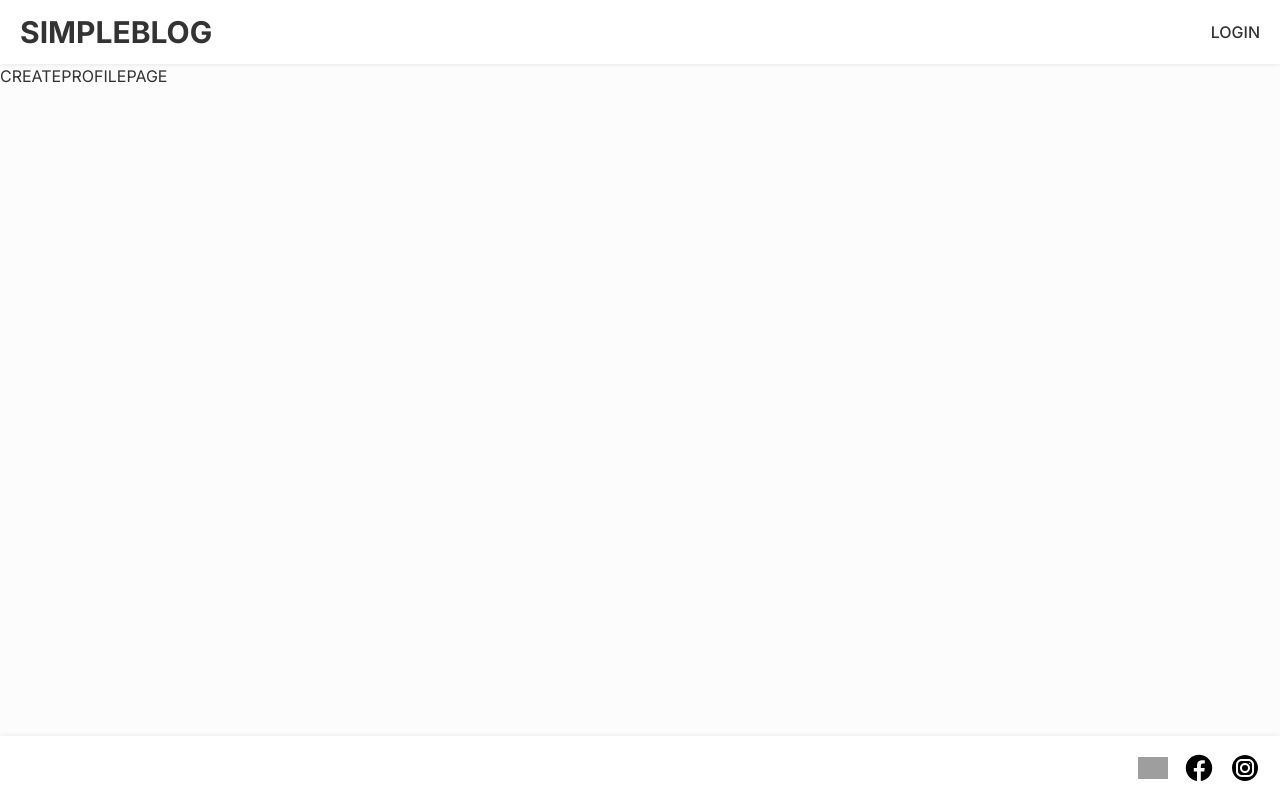
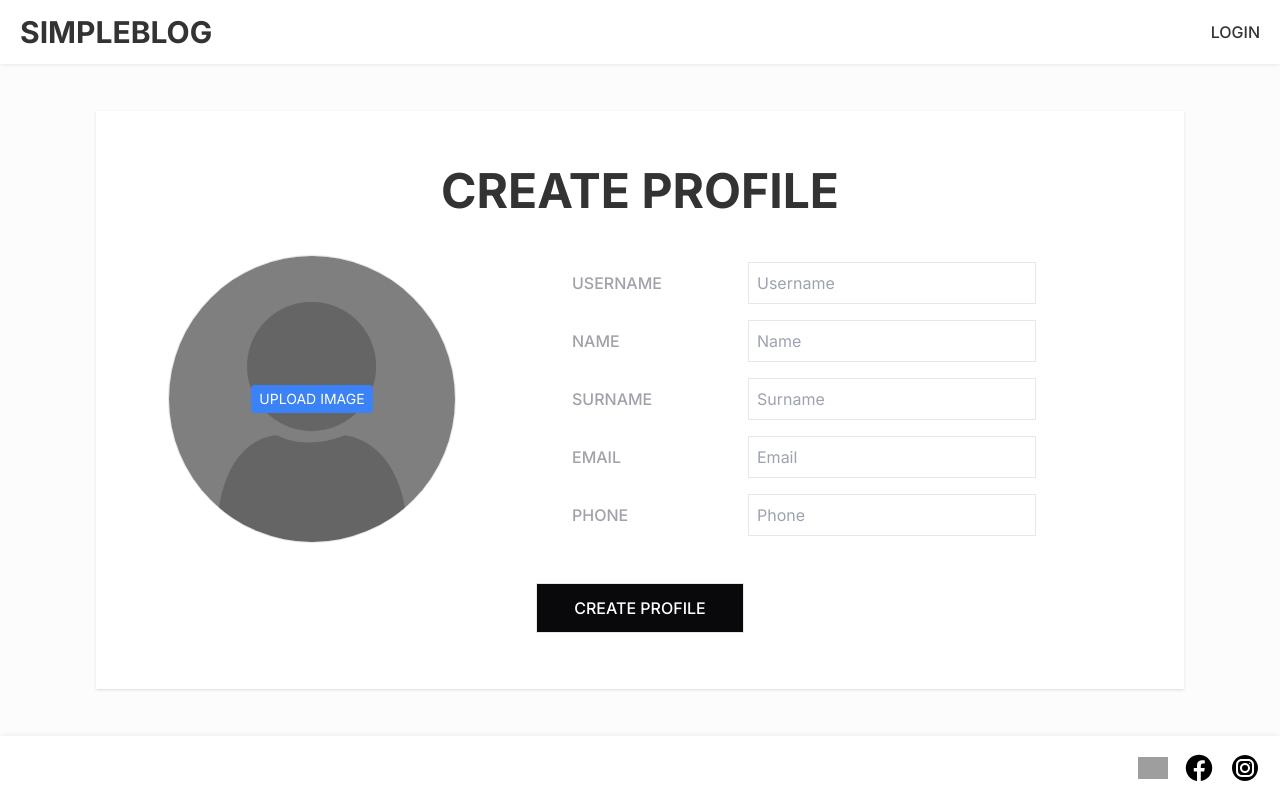
Before and after one commit to Patchnida/simpleblog, a Next.js app: page /createProfile in a window 1280 px wide. Built offline with nearby package versions, Linux system fonts and the light colour scheme; grey boxes are pictures that could not be loaded.

Commit message:
update createProfile Page

```diff
--- a/src/app/createProfile/page.js
+++ b/src/app/createProfile/page.js
@@ -1,6 +1,12 @@
+import CreateProfileForm from "@/components/createProfileForm/createProfileForm";
+
 const CreateProfilePage = () => {
   return (
-    <div>CreateProfilePage</div>
+    <div className="flex w-full justify-center items-center">
+      <div className="w-full flex justify-center items-center px-2 sm:px-5 md:px-10 lg:px-24">
+      <CreateProfileForm />
+      </div>
+    </div>
   )
 }
 
--- /dev/null
+++ b/src/components/createProfileForm/createProfileForm.js
@@ -0,0 +1,107 @@
+"use client"
+
+import Image from "next/image";
+import Link from "next/link";
+import { useState } from "react";
+
+const CreateProfileForm = (e) => {
+    const [image, setImage] = useState(null);
+
+    const handleImageChange = (e) => {
+        const file = e.target.files[0];
+        if (file) {
+            const imageUrl = URL.createObjectURL(file);
+            setImage(imageUrl);
+        }
+    }
+
+
+
+
+  return (
+    <div className="w-full min-w-80 flex justify-center items-center bg-white shadow p-4">
+            <div className="flex flex-col w-full gap-6 py-4 md:gap-10 lg:gap-10 md:py-10" >
+                <h1 className="text-2xl md:text-5xl font-bold text-center">Create Profile</h1>
+
+                <div className="flex flex-col lg:flex-row justify-center items-center gap-4 md:gap-8 lg:gap-10">
+
+                <div className="relative flex justify-center items-center border rounded-full overflow-hidden w-48 h-48 md:w-64 md:h-64 lg:w-72 lg:h-72">
+                        <Image
+                            src={image || "/noavatar.png"}
+                            fill
+                            style={{ objectFit: 'cover' }}
+                            alt="Profile picture"
+                        />
+                        <div className="absolute inset-0 flex items-center justify-center bg-black bg-opacity-50 rounded-md">
+                            <label className="text-white text-sm bg-blue-500 px-2 py-1 rounded cursor-pointer hover:bg-blue-700 transition duration-300">
+                                Upload image
+                                <input
+                                    type="file"
+                                    name="image"
+                                    className="hidden"
+                                    onChange={handleImageChange}
+                                    accept="image/*"
+                                />
+                            </label>
+                        </div>
+                </div>
+
+
+                    <div className="flex flex-col justify-start self-center w-full lg:w-7/12 gap-2 md:gap-4">
+                        <div className="flex flex-row items-center justify-center w-full">
+                            <label className="text-sm md:text-xl lg:text-base font-medium w-20 md:w-28 text-zinc-400 mr-4 md:mr-24 lg:mr-16  ">Username</label>
+                            <input
+                                type="text"
+                                placeholder="Username"
+                                name="username"
+                                className="text-sm md:text-xl lg:text-base p-1 md:p-2 border w-48 md:w-72 focus:outline-none focus:ring-1 focus:ring-zinc-300"
+                            />
+                        </div>
+                        <div className="flex flex-row items-center justify-center w-full">
+                            <label className="text-sm md:text-xl lg:text-base font-medium w-20 md:w-28 text-zinc-400 mr-4 md:mr-24 lg:mr-16  ">Name</label>
+                            <input
+                                type="text"
+                                placeholder="Name"
+                                name="name"
+                                className="text-sm md:text-xl lg:text-base p-1 md:p-2 border w-48 md:w-72  focus:outline-none focus:ring-1 focus:ring-zinc-300"
+                            />
+                        </div>
+                        <div className="flex flex-row items-center justify-center w-full">
+                            <label className="text-sm md:text-xl lg:text-base font-medium w-20 md:w-28 text-zinc-400 mr-4 md:mr-24 lg:mr-16  ">Surname</label>
+                            <input
+                                type="text"
+                                placeholder="Surname"
+                                name="surname"
+                                className="text-sm md:text-xl lg:text-base p-1 md:p-2 border w-48 md:w-72 focus:outline-none focus:ring-1 focus:ring-zinc-300"
+                            />
+                        </div>
+                        <div className="flex flex-row items-center justify-center w-full">
+                            <label className="text-sm md:text-xl lg:text-base font-medium w-20 md:w-28 text-zinc-400 mr-4 md:mr-24 lg:mr-16  ">Email</label>
+                            <input
+                                type="text"
+                                placeholder="Email"
+                                name="email"
+                                className="text-sm md:text-xl lg:text-base p-1 md:p-2 border w-48 md:w-72 focus:outline-none focus:ring-1 focus:ring-zinc-300"
+                            />
+                        </div>
+                        <div className="flex flex-row items-center justify-center w-full">
+                            <label className="text-sm md:text-xl lg:text-base font-medium w-20 md:w-28 text-zinc-400 mr-4 md:mr-24 lg:mr-16  ">Phone</label>
+                            <input
+                                type="text"
+                                placeholder="Phone"
+                                name="phone"
+                                className="text-sm md:text-xl lg:text-base p-1 md:p-2 border w-48 md:w-72 focus:outline-none focus:ring-1 focus:ring-zinc-300"
+                            />
+                        </div>
+
+                    </div>
+                </div>
+
+                <button className="bg-zinc-950 text-white text-sm md:text-xl lg:text-base font-medium py-2 w-full max-w-72 lg:w-52 md:py-3 border flex justify-center items-center self-center hover:shadow hover:bg-zinc-800">CREATE PROFILE</button>
+
+            </div>
+    </div>
+  )
+}
+
+export default CreateProfileForm;
```
Also changed, not shown: public/noavatar.png (added).
